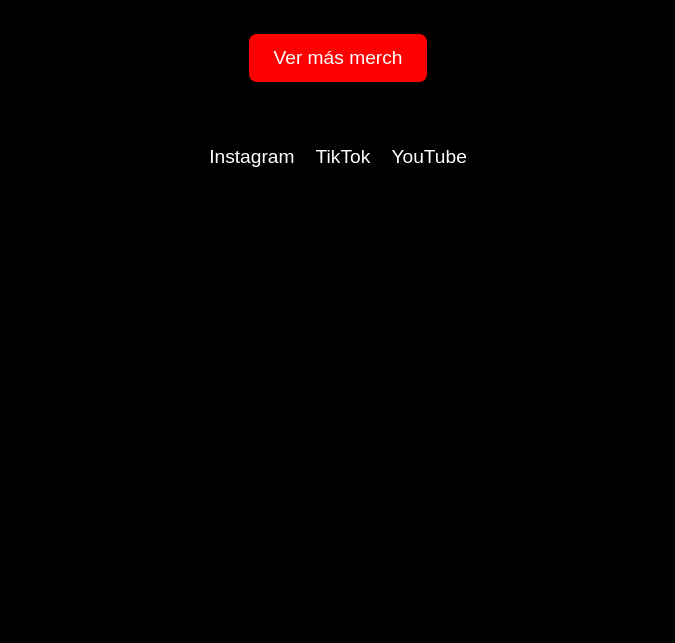
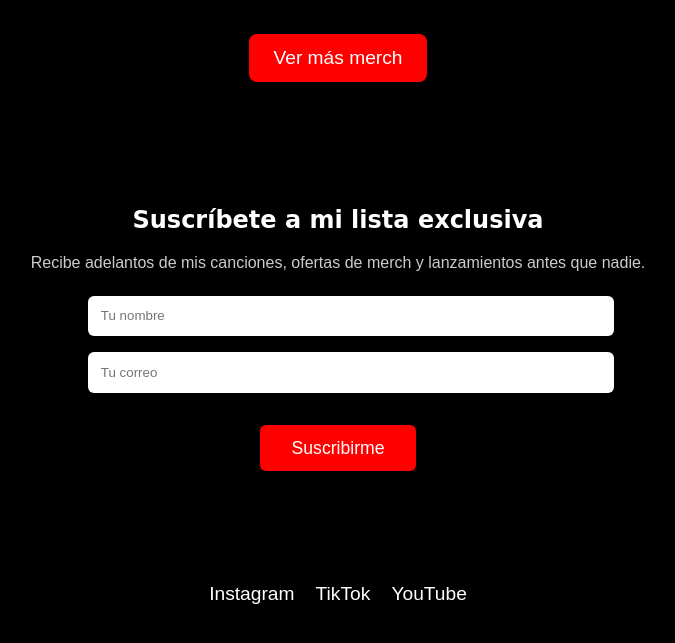
Before and after one commit to hadesthc369/mi-sitio-hades, a plain HTML site: page index.html in a window 1280 px wide. Shown: the part 3082-3725 px from the top of the page, without its empty margins (302-977 px from the left). Before the commit the page ends 3290 px from the top, so only its background shows below. Drawn offline with nearby package versions, Linux system fonts and the light colour scheme; a web font is replaced by a local one.

Commit message:
Add files via upload

```diff
--- a/index.html
+++ b/index.html
@@ -310,6 +310,20 @@ particlesJS("particles-js", {
     </div>
   </section>
 
+
+  <section style="margin-top: 4rem; padding: 2rem;">
+    <h2>Suscríbete a mi lista exclusiva</h2>
+    <p style="font-family: Arial, sans-serif; font-size: 1rem; color: #ccc;">
+      Recibe adelantos de mis canciones, ofertas de merch y lanzamientos antes que nadie.
+    </p>
+    <form action="https://formsubmit.co/ecastilo1008@gmail.com" method="POST" style="max-width: 500px; margin: 0 auto;">
+      <input type="text" name="name" placeholder="Tu nombre" required style="width: 100%; padding: 0.8rem; margin: 0.5rem 0; border-radius: 6px; border: none;">
+      <input type="email" name="email" placeholder="Tu correo" required style="width: 100%; padding: 0.8rem; margin: 0.5rem 0; border-radius: 6px; border: none;">
+      <input type="hidden" name="_captcha" value="false">
+      <button type="submit" style="background-color: #ff0000; color: white; padding: 0.8rem 2rem; border: none; border-radius: 6px; cursor: pointer;">Suscribirme</button>
+    </form>
+  </section>
+
   <footer class="social-links">
     <a href="https://www.instagram.com/hades.thc/" target="_blank">Instagram</a>
     <a href="https://www.tiktok.com/@hadesthc?is_from_webapp=1&sender_device=pc" target="_blank">TikTok</a>
```
